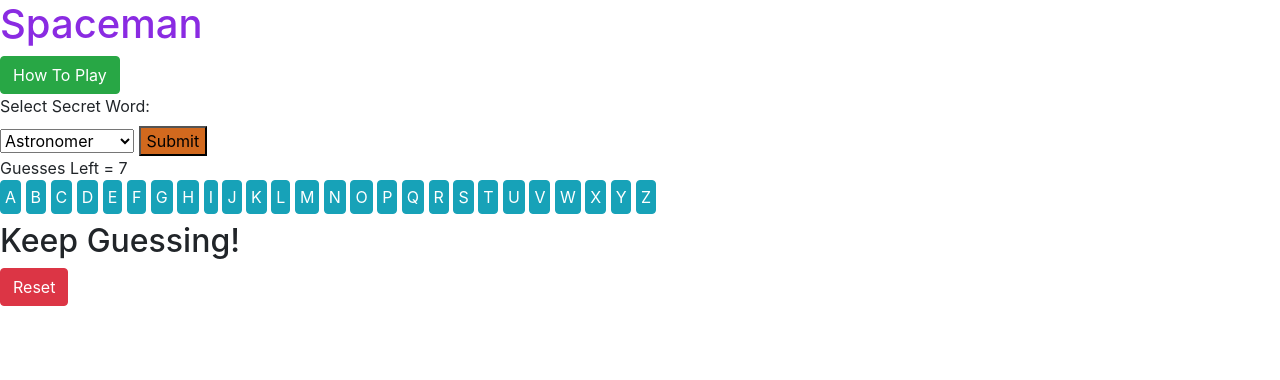
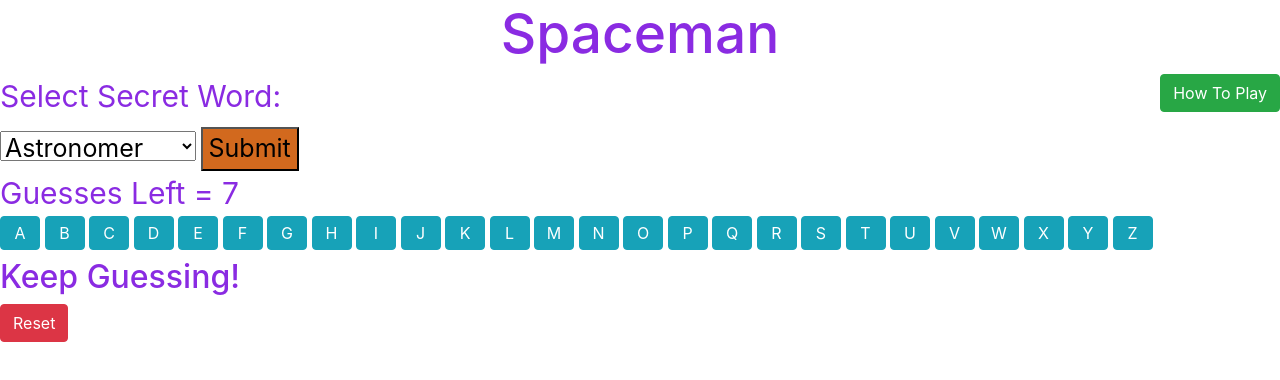
Before and after one commit to AshveerB/spaceman, a plain HTML site: page index.html in a window 1280 px wide. Drawn offline with nearby package versions, Linux system fonts and the light colour scheme.

Commit message:
media queries

```diff
--- a/style.css
+++ b/style.css
@@ -1,5 +1,6 @@
 h1 {
 	color: blueviolet;
+	text-align: center;
 }
 
 span {
@@ -12,6 +13,22 @@ span {
 
 .inputBtn {
 	background-color: chocolate;
+}
+
+.winElement {
+		color: blueviolet;
+}
+
+.rules {
+		float: right;
+}
+
+.selectHtml {
+	color: blueviolet;
+}
+
+.numberOfWrongGuesses {
+	color: blueviolet;
 }
 
 #modal {
@@ -42,17 +59,45 @@ span {
 
 @media only screen and (max-width: 600px) {
 	h1 {
-		text-align: center;
 		font-size: 45px;
-	}
-	.rules {
-		float: right;
 	}
 	.selectHtml {
 		font-size: 20px;
-		color: blueviolet;
 	}
-	.winElement {
-		color: blueviolet;
+	.numberOfWrongGuesses {
+		font-size: 20px;
 	}
 }
+
+@media only screen and (min-width: 600px) {
+	h1 {
+		font-size: 55px;
+	}
+	.selectHtml {
+		font-size: 30px;
+	}
+	.numberOfWrongGuesses {
+		font-size: 30px;
+	}
+}
+
+@media only screen and (min-width: 768px) {
+	select {
+		height: 30px;
+		font-size: 25px;
+	}
+	.alphabet {
+		width: 40px;
+	}
+	.inputBtn {
+		font-size: 25px;
+	}
+}
+
+@media only screen and (min-width: 992px) {
+
+}
+
+@media only screen and (min-width: 1200px) {
+
+}
```
